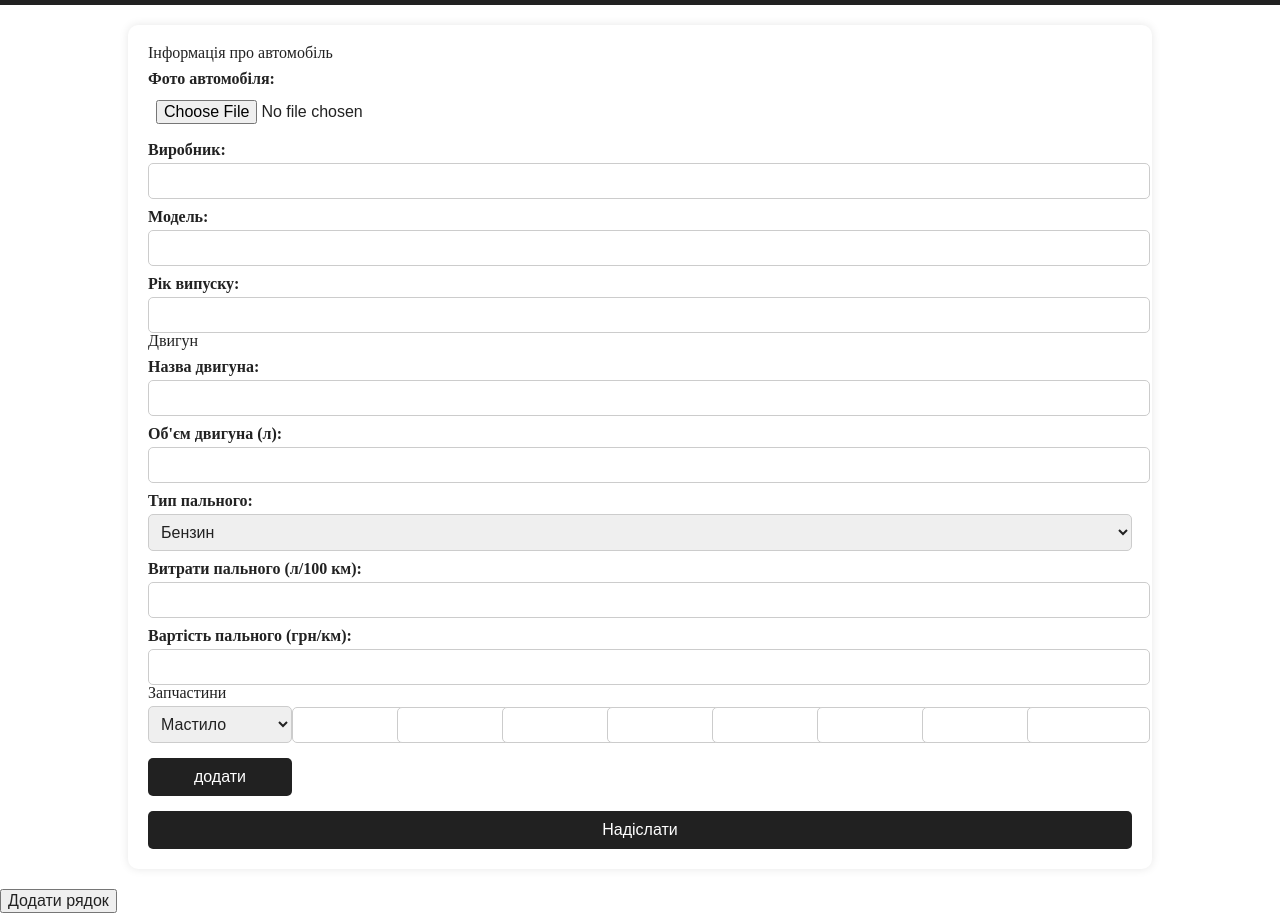
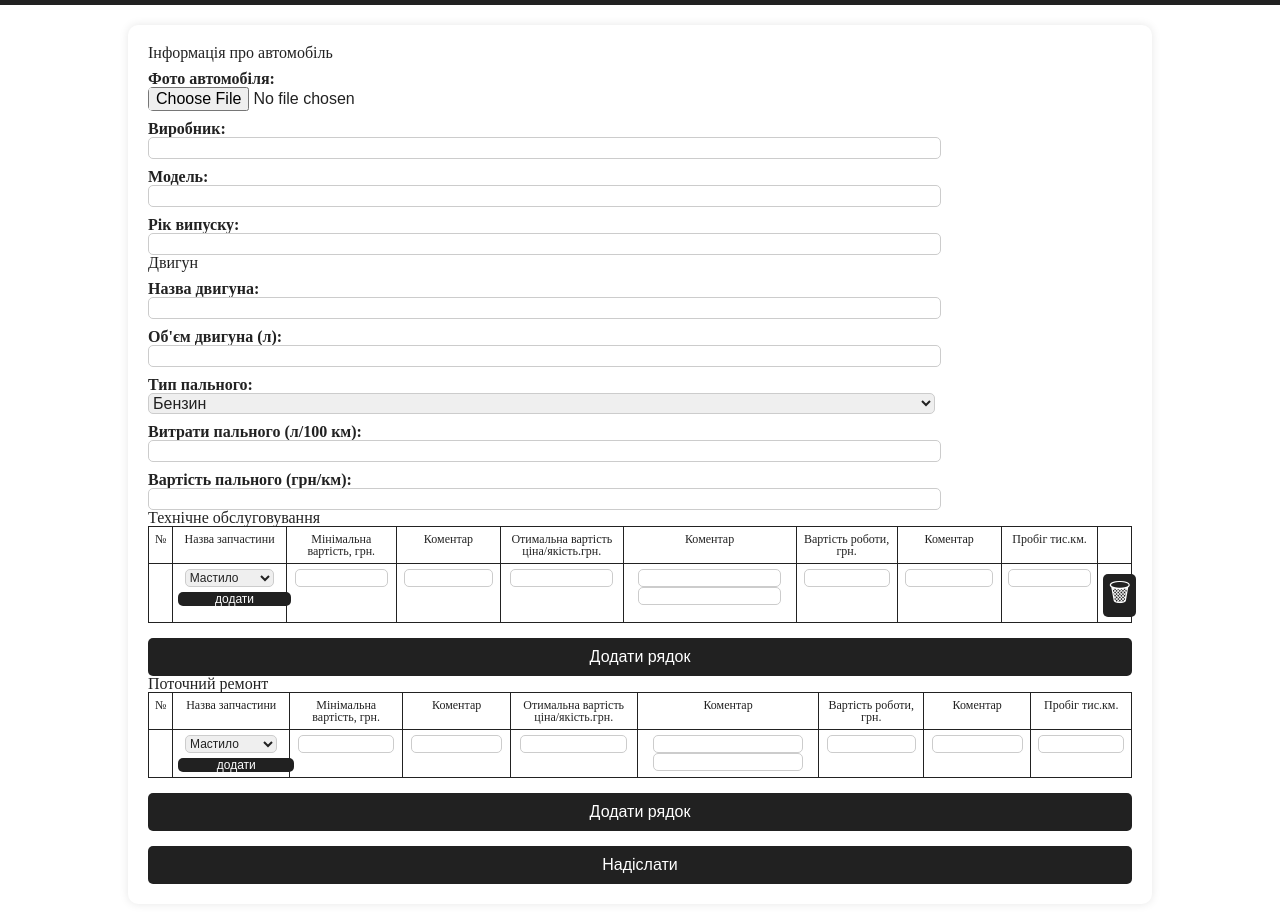
Before and after one commit to Andrey-SD/MarineTHEME, a plain HTML site: page admin/adminPage.html in a window 1280 px wide. Shown: the part 75-999 px from the top of the page. Drawn offline with Linux system fonts and the light colour scheme; a web font is replaced by a local one.

Commit message:
add/remove service row

```diff
--- a/admin/adminPage.html
+++ b/admin/adminPage.html
@@ -8,9 +8,10 @@
   <link rel="preconnect" href="https://fonts.gstatic.com" crossorigin>
   <link href="https://fonts.googleapis.com/css2?family=Arsenal:ital,wght@0,400;0,700;1,400;1,700&display=swap"
     rel="stylesheet">
-  <link rel="stylesheet" href="/style/reset.css">
-  <link rel="stylesheet" href="/style/main.css">
-  <link rel="stylesheet" href="/style/adminPage.css">
+  <link rel="stylesheet" href="../style/reset.css">
+  <link rel="stylesheet" href="../style/main.css">
+  <link rel="stylesheet" href="../style/adminPage.css">
+  <link rel="stylesheet" href="../style/service-price.css">
   <title>MarineTHEME</title>
 </head>
 
@@ -18,7 +19,7 @@
   <header>
     <div class="fl center-col">
       <div class="fl logo-container">
-        <img class="logo-image" src="/images/logo2.png" alt="logo">
+        <img class="logo-image" src="../images/logo2.png" alt="logo">
         <h1 class="logo-text">MarineTHEME</h1>
       </div>
       <div>
@@ -29,22 +30,22 @@
             </li>
             <li>
               <a href="#">
-                <img src="/images/icons8-facebook.svg" class="logo-link" alt="facebook">
+                <img src="../images/icons8-facebook.svg" class="logo-link" alt="facebook">
               </a>
             </li>
             <li>
               <a href="#">
-                <img src="/images/icons8-instagram.svg" class="logo-link" alt="instagram">
+                <img src="../images/icons8-instagram.svg" class="logo-link" alt="instagram">
               </a>
             </li>
             <li>
               <a href="#">
-                <img src="/images/icons8-telegram-logo.svg" class="logo-link" alt="telegram">
+                <img src="../images/icons8-telegram-logo.svg" class="logo-link" alt="telegram">
               </a>
             </li>
             <li>
               <a href="#">
-                <img src="/images/icons8-tik-tok.svg" class="logo-link" alt="tik-tok">
+                <img src="../images/icons8-tik-tok.svg" class="logo-link" alt="tik-tok">
               </a>
             </li>
           </ul>
@@ -53,7 +54,7 @@
     </div>
   </header>
   <section>
-    <form action="" method="get" id="form-car-info">
+    <form action="" method="get" id="form-car-info" onsubmit="return false;">
       <h2>Інформація про автомобіль</h2>
 
       <label for="image">Фото автомобіля:</label>
@@ -88,11 +89,38 @@
       <label for="fuel-cost">Вартість пального (грн/км):</label>
       <input type="number" step="0.01" id="fuel-cost" name="fuel-cost">
 
-      <h3>Запчастини</h3>
+      <h3>Технічне обслуговування</h3>
 
-      <table id="parts-form-table">
+      <style>
+        #test td {
+          padding: 0;
+          padding-top: 5px;
+        }
+
+        #test td button {
+          padding: 0;
+          margin: 5px;
+          /* padding-top: 5px; */
+        }
+      </style>
+      <table class="serv-price-table maintenance" id="test" style="width: 100%; ">
+        <thead>
+          <tr>
+            <th>№</th>
+            <th>Назва запчастини </th>
+            <th>Мінімальна вартість, грн.</th>
+            <th>Коментар</th>
+            <th>Отимальна вартість ціна/якість.грн.</th>
+            <th>Коментар</th>
+            <th>Вартість роботи, грн.</th>
+            <th>Коментар </th>
+            <th>Пробіг тис.км.</th>
+
+          </tr>
+        </thead>
         <tbody>
           <tr>
+            <td></td>
             <td>
               <!-- <label for="part-name">Назва запчастини:</label> -->
               <select name="part-name" id="part-name">
@@ -101,7 +129,7 @@
                 <option value="oil">Колесо</option>
 
               </select>
-              <button onclick="addPart()">додати</button>
+              <button onclick="addPart(this)">додати</button>
             </td>
             <td>
               <!-- <label for="minPrice">Мінімальна ціна (грн):</label> -->
@@ -119,8 +147,86 @@
             <td>
               <!-- <label for="comment2-text">Коментар до оптимальної ціни:</label> -->
               <input type="text" id="comment2-text" name="comment2-text">
+              <!-- <label for="comment2-link">Посилання на оптимальну ціну:</label> -->
+              <input type="url" id="comment2-link" name="comment2-link">
             </td>
             <td>
+              <!-- <label for="servicePrice">Вартість обслуговування (грн):</label> -->
+              <input type="number" step="0.01" id="servicePrice" name="servicePrice">
+            </td>
+            <td>
+              <!-- <label for="comment3">Коментар до обслуговування:</label> -->
+              <input type="text" id="comment3" name="comment3">
+            </td>
+            <td>
+              <!-- <label for="mileage">Пробіг (км):</label> -->
+              <input type="number" step="1" id="mileage" name="mileage">
+            </td>
+            <td style="font-size: 25px; vertical-align: middle;">
+              <button onclick="removeRow(this)">&#128465;</button>
+            </td>
+          </tr>
+        </tbody>
+      </table>
+      <button onclick="addRow(this, 'maintenance')">Додати рядок</button>
+      <h3>Поточний ремонт</h3>
+
+      <style>
+        #test td {
+          padding: 0;
+          padding-top: 5px;
+        }
+
+        #test td button {
+          padding: 0;
+          margin: 5px;
+          /* padding-top: 5px; */
+        }
+      </style>
+      <table class="serv-price-table current-fix" id="test" style="width: 100%; ">
+        <thead>
+          <tr>
+            <th>№</th>
+            <th>Назва запчастини </th>
+            <th>Мінімальна вартість, грн.</th>
+            <th>Коментар</th>
+            <th>Отимальна вартість ціна/якість.грн.</th>
+            <th>Коментар</th>
+            <th>Вартість роботи, грн.</th>
+            <th>Коментар </th>
+            <th>Пробіг тис.км.</th>
+
+          </tr>
+        </thead>
+        <tbody>
+          <tr>
+            <td></td>
+            <td>
+              <!-- <label for="part-name">Назва запчастини:</label> -->
+              <select name="part-name" id="part-name">
+                <option value="oil">Мастило</option>
+                <option value="oil">Масляний фільтр</option>
+                <option value="oil">Колесо</option>
+
+              </select>
+              <button onclick="addPart(this)">додати</button>
+            </td>
+            <td>
+              <!-- <label for="minPrice">Мінімальна ціна (грн):</label> -->
+              <input type="number" step="0.01" id="minPrice" name="minPrice">
+            </td>
+            <td>
+              <!-- <label for="comment1">Коментар до мінімальної ціни:</label> -->
+              <input type="text" id="comment1" name="comment1">
+            </td>
+            <td>
+
+              <!-- <label for="optimalPrice">Оптимальна ціна (грн):</label> -->
+              <input type="number" step="0.01" id="optimalPrice" name="optimalPrice">
+            </td>
+            <td>
+              <!-- <label for="comment2-text">Коментар до оптимальної ціни:</label> -->
+              <input type="text" id="comment2-text" name="comment2-text">
               <!-- <label for="comment2-link">Посилання на оптимальну ціну:</label> -->
               <input type="url" id="comment2-link" name="comment2-link">
             </td>
@@ -139,25 +245,29 @@
           </tr>
         </tbody>
       </table>
+      <button onclick="addRow(this, 'current-fix')">Додати рядок</button>
       <button type="submit">Надіслати</button>
     </form>
-    <button onclick="addRow(this)">Додати рядок</button>
+
   </section>
 
   <script>
-const addRow = (btn) => {
+    const addRow = (btn, className) => {
 
-  const tbody = btn.parentElement.querySelector("tbody");
-  console.log(tbody);
+      // const tbody = btn.parentElement.querySelector(`table.${className} tbody`);
+      const tbody = btn.parentElement.querySelector(`table.${className}`);
       strHTML = `
   <tr>
+            <td></td>
             <td>
               <!-- <label for="part-name">Назва запчастини:</label> -->
               <select name="part-name" id="part-name">
                 <option value="oil">Мастило</option>
                 <option value="oil">Масляний фільтр</option>
                 <option value="oil">Колесо</option>
+
               </select>
+              <button onclick="addPart(this)">додати</button>
             </td>
             <td>
               <!-- <label for="minPrice">Мінімальна ціна (грн):</label> -->
@@ -167,15 +277,14 @@ const addRow = (btn) => {
               <!-- <label for="comment1">Коментар до мінімальної ціни:</label> -->
               <input type="text" id="comment1" name="comment1">
             </td>
-    <
+            <td>
+
               <!-- <label for="optimalPrice">Оптимальна ціна (грн):</label> -->
               <input type="number" step="0.01" id="optimalPrice" name="optimalPrice">
             </td>
             <td>
               <!-- <label for="comment2-text">Коментар до оптимальної ціни:</label> -->
               <input type="text" id="comment2-text" name="comment2-text">
-    </td>
-    <td>
               <!-- <label for="comment2-link">Посилання на оптимальну ціну:</label> -->
               <input type="url" id="comment2-link" name="comment2-link">
             </td>
@@ -196,9 +305,26 @@ const addRow = (btn) => {
       tbody.insertAdjacentHTML("beforeend", strHTML);
     }
 
-const addPart = () => {
-  prompt();
+    const addPart = (btn) => {
+      const str = prompt("Введіть назву запчастини");
+      const select = btn.parentElement.querySelector("select");
+      select.insertAdjacentHTML("afterbegin", `
+      <option value="${str}">${str}</option>
+      `)
     };
+
+    const removeRow = (btn) => {
+      if (confirm("Видалити рядок?")) {
+        const row = btn.closest('tr');
+        console.log(row);
+
+        row.remove();
+
+
+      }
+    }
+
+
   </script>
 </body>
 
--- a/style/adminPage.css
+++ b/style/adminPage.css
@@ -1,5 +1,3 @@
-
-
 #form-car-info {
   width: 80%;
   margin: 20px auto;
@@ -17,9 +15,9 @@
 
 #form-car-info  input,
 #form-car-info  select {
-  width: 100%;
-  padding: 8px;
-  margin-top: 5px;
+  width: 80%;
+  /* padding: 8px; */
+  /* margin-top: 5px; */
   border: 1px solid #ccc;
   border-radius: 5px;
 }
```
Also changed, not shown: index.html (+1 -1 lines), pages/model-detail.html (+13 -13 lines), pages/service-price.html (+8 -8 lines). Lines whose indentation alone changed are shown as unchanged.
